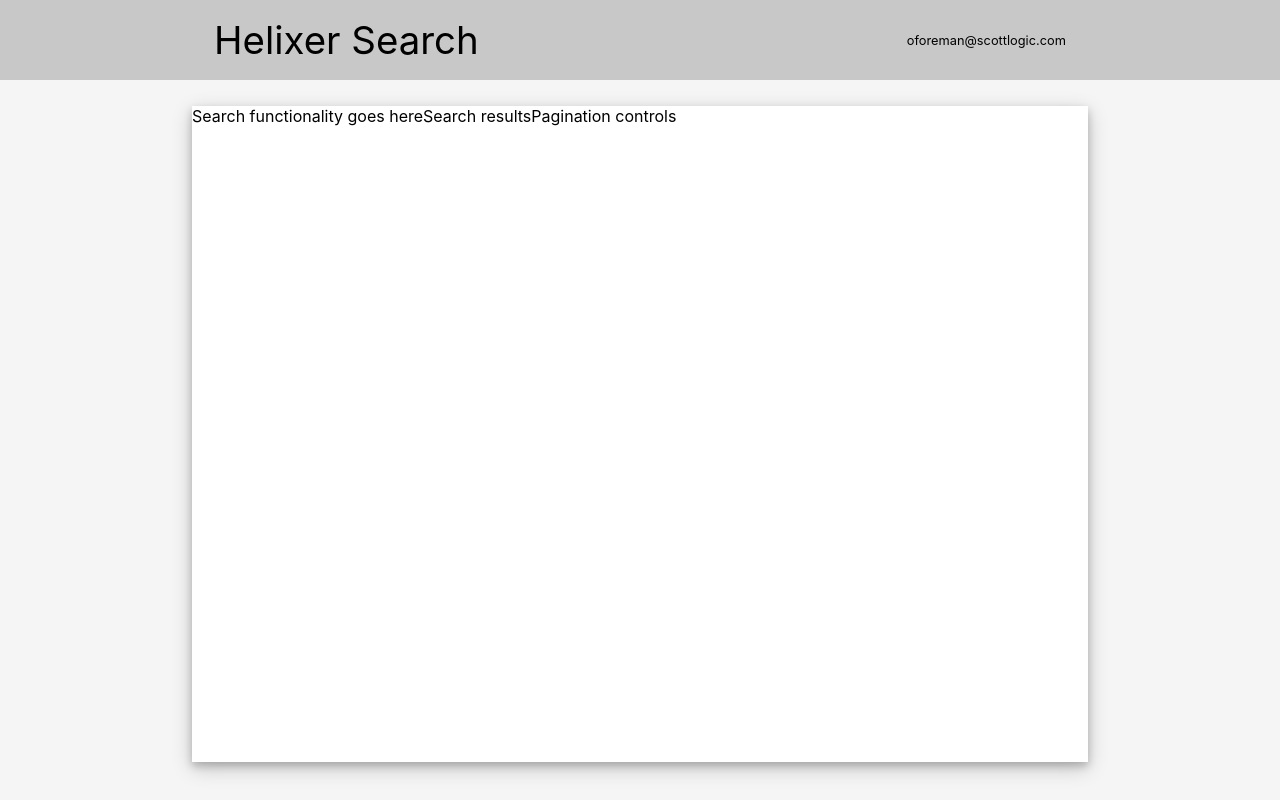
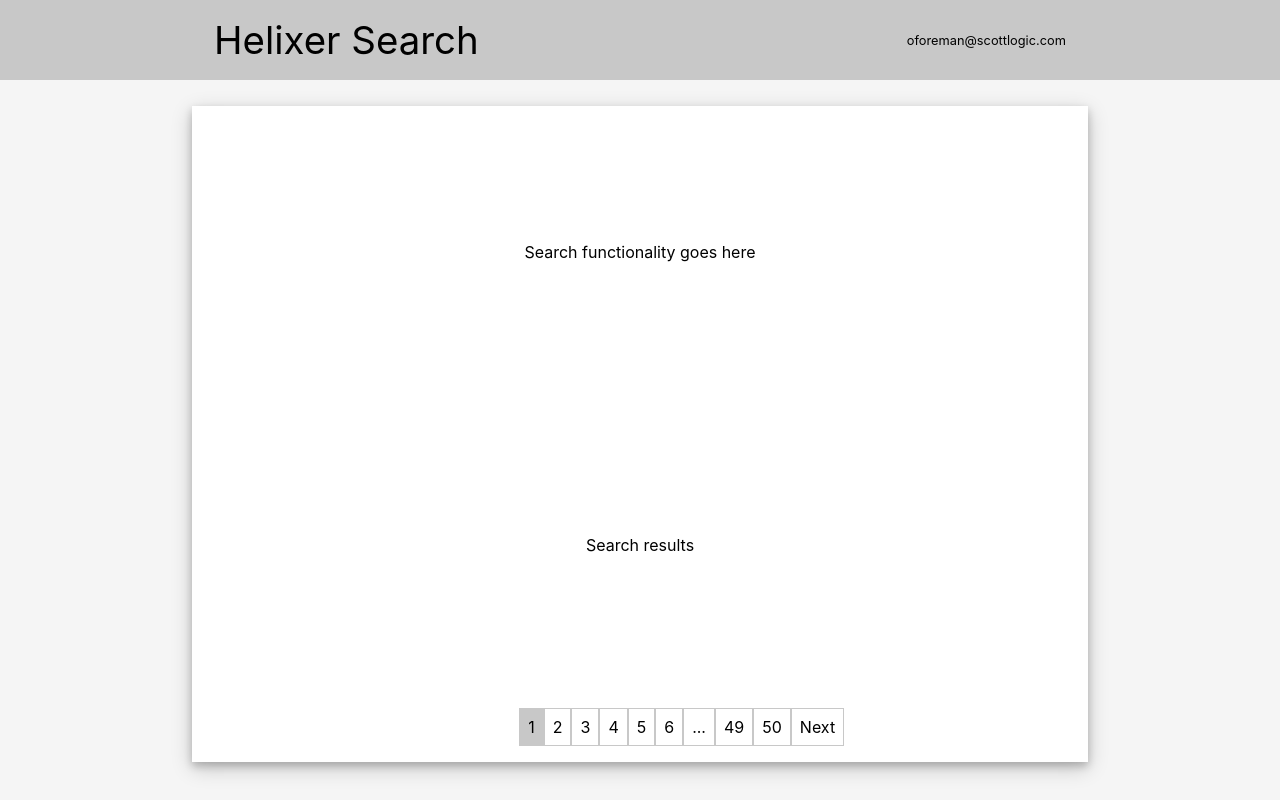
Before and after one commit to ScottLogic/search-data-exports-frontend, a React (Create React App) app: page / in a window 1280 px wide. Built offline with nearby package versions, Linux system fonts and the light colour scheme.

Commit message:
SDE-23 Added mockup of pagination display

```diff
--- a/src/components/app/App.css
+++ b/src/components/app/App.css
@@ -12,3 +12,28 @@
   margin: 2% 15%;
   min-height: 82vh;
 }
+
+.pagination {
+  display: inline-block;
+  padding: 0;
+}
+
+.pagination li {
+  display: inline-block;
+  border: 1px solid rgb(200, 200, 200);
+  font-size: 1em;
+  padding: 1vmin;
+  cursor: pointer;
+}
+
+.pagination li:hover {
+  background-color: rgba(200, 200, 200, 0.5);
+}
+
+.pagination .disabled {
+  visibility: hidden;
+}
+
+.pagination .active {
+  background-color: rgb(200, 200, 200);
+}
--- a/src/components/app/App.js
+++ b/src/components/app/App.js
@@ -1,16 +1,30 @@
 import React from 'react';
 import './App.css';
 import Header from '../header/Header';
+import ReactPaginate from 'react-paginate';
 
-const App = () => (
-  <div className="app">
-    <Header email="oforeman@scottlogic.com" />
-    <div className="paper-display-page">
-      <div>Search functionality goes here</div>
-      <div>Search results</div>
-      <div>Pagination controls</div>
+const App = () => {
+  const handlePageChange = ({ selected }) => {
+    console.log(selected);
+  };
+
+  return (
+    <div className="app">
+      <Header email="oforeman@scottlogic.com" />
+      <div style={{ display: 'flex', flexDirection: 'column' }} className="paper-display-page">
+        <div style={{ margin: 'auto' }}>Search functionality goes here</div>
+        <div style={{ margin: 'auto' }}>Search results</div>
+        <ReactPaginate
+          pageCount={50}
+          pageRangeDisplayed={5}
+          marginPagesDisplayed={2}
+          containerClassName={'pagination'}
+          activeClassName={'active'}
+          onPageChange={handlePageChange}
+        />
+      </div>
     </div>
-  </div>
-);
+  );
+};
 
 export default App;
```
